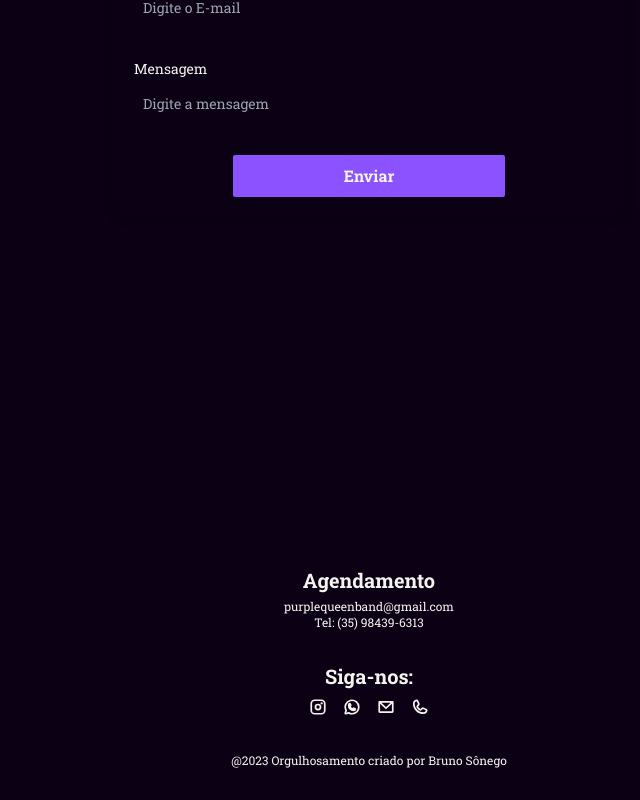
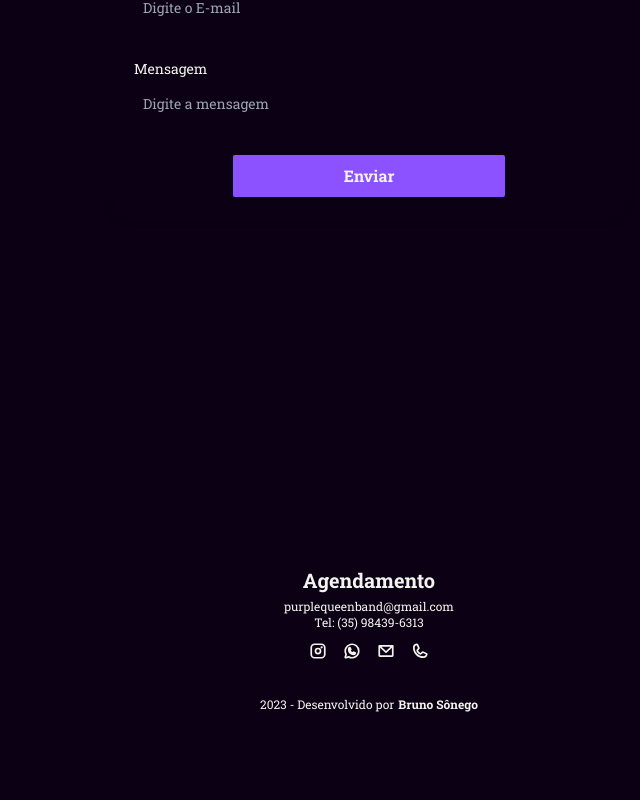
Before and after one commit to sonegobruno/purple-queen-band, a Next.js app: page / in a window 1280 px wide. Shown: the part 2944-3744 px from the top of the page, without its empty margins (271-911 px from the left). After the commit the page ends 3688 px from the top, so only its background shows below. Built offline with nearby package versions, Linux system fonts and the light colour scheme; no server answers.

Commit message:
feat: change footer

```diff
--- a/src/components/Footer/index.tsx
+++ b/src/components/Footer/index.tsx
@@ -10,16 +10,13 @@ import { LinkIcon } from '@/components'
 export function Footer() {
   return (
     <footer className="flex bg-dark items-center flex-col py-8 px-4">
-      <div className="schedule">
+      <div className="social-media">
         <h2 className="text-center text-lg md:text-xl font-bold">
           Agendamento
         </h2>
         <p className="text-center text-xs mt-1">purplequeenband@gmail.com</p>
         <p className="text-center text-xs">Tel: (35) 98439-6313</p>
-      </div>
-      <div className="social-medial mt-8">
-        <h2 className="text-center text-lg md:text-xl font-bold">Siga-nos:</h2>
-        <nav className="flex items-center gap-2 mt-1">
+        <nav className="flex items-center justify-center gap-2 mt-2">
           <LinkIcon
             href="https://www.instagram.com/purplequeenband"
             icon={InstagramLogo}
@@ -52,7 +49,15 @@ export function Footer() {
       </div>
       <div className="made-by mt-8">
         <p className="text-center text-xs">
-          @2023 Orgulhosamento criado por Bruno Sônego
+          2023 - Desenvolvido por
+          <a
+            className="font-bold ml-1 transition-all hover:underline focus:underline"
+            href="https://github.com/sonegobruno"
+            target="_blank"
+            rel="noreferrer"
+          >
+            Bruno Sônego
+          </a>
         </p>
       </div>
     </footer>
```
